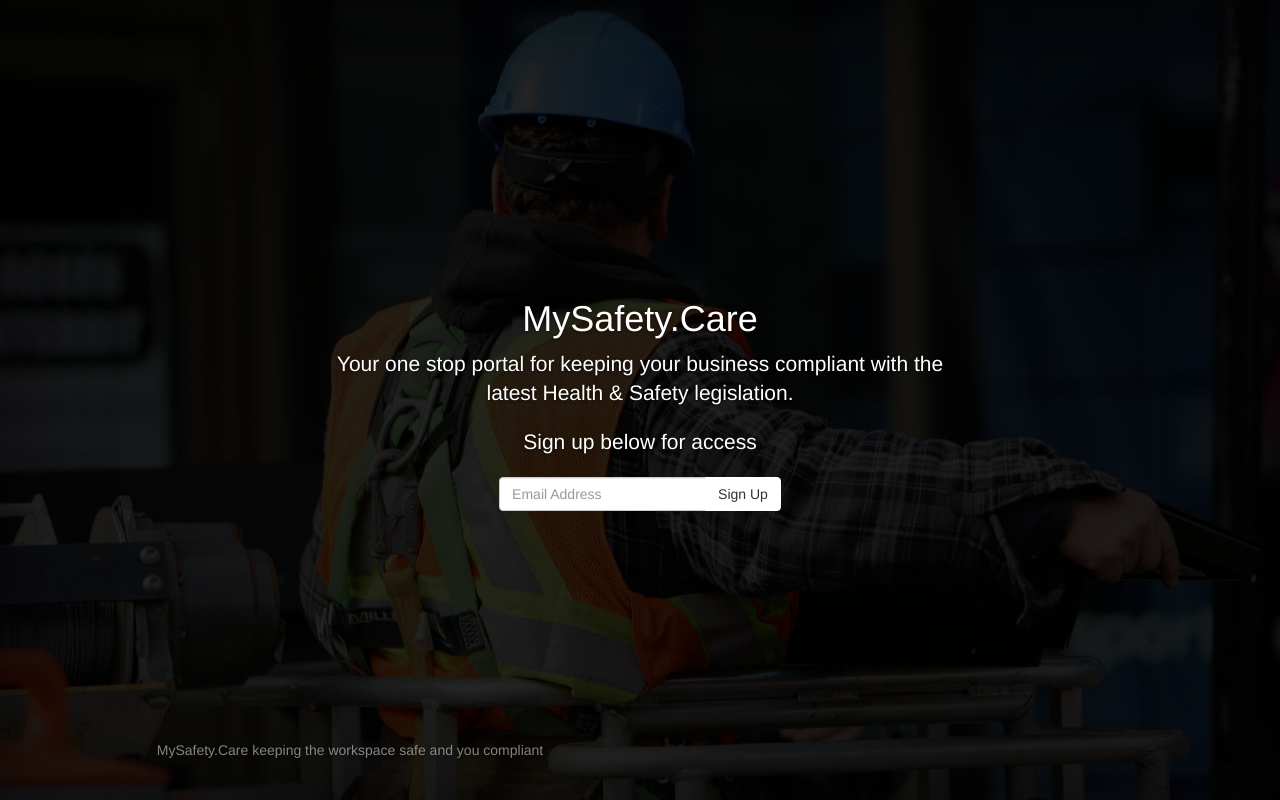
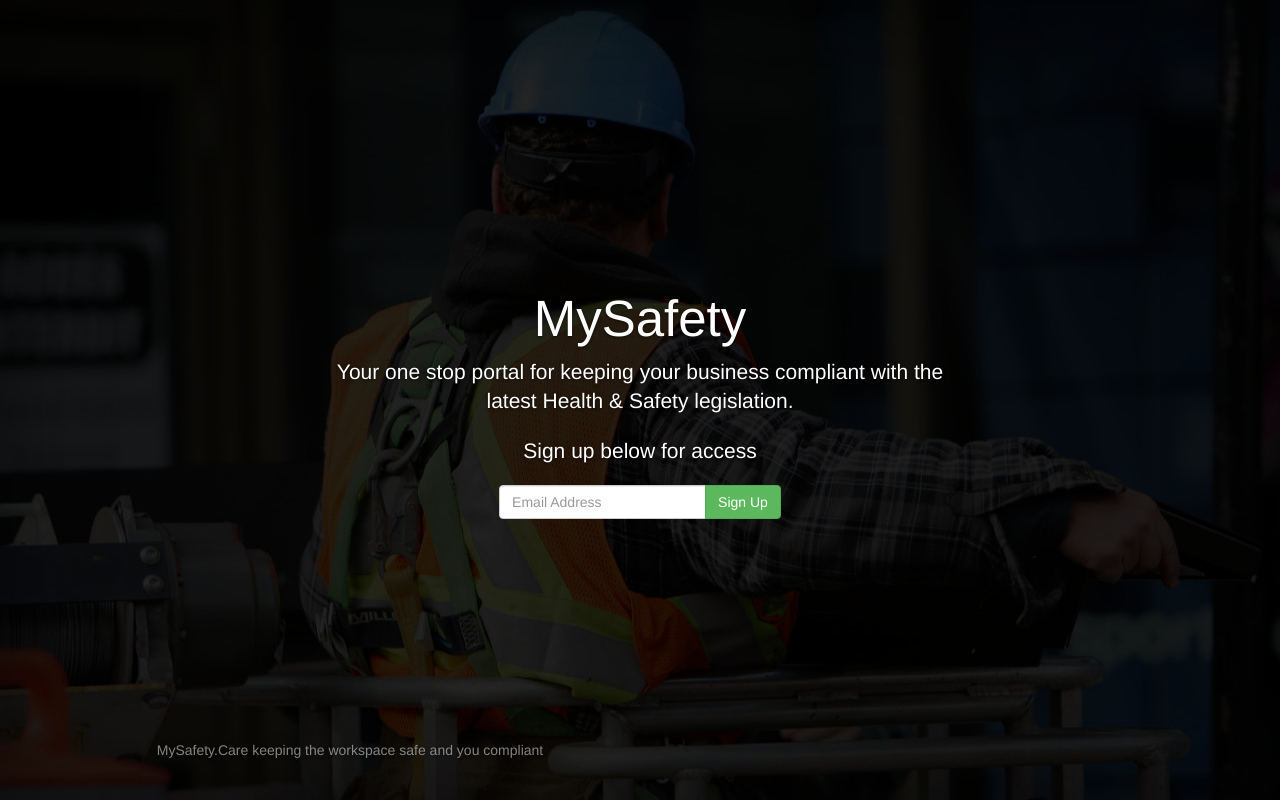
Before and after one commit to WasteCare/WasteCare.github.io, a plain HTML site: page index.html in a window 1280 px wide. Drawn offline with nearby package versions, Linux system fonts and the light colour scheme.

Commit message:
formatting

```diff
--- a/css/site.css
+++ b/css/site.css
@@ -9,15 +9,6 @@ a:hover {
   color: #fff;
 }
 
-/* Custom default button */
-.btn-default,
-.btn-default:hover,
-.btn-default:focus {
-  color: #333;
-  text-shadow: none; /* Prevent inheritance from `body` */
-  background-color: #fff;
-  border: 1px solid #fff;
-}
 
 
 /*
@@ -33,6 +24,10 @@ body {
   color: #fff;
   text-align: center;
   text-shadow: 0 1px 3px rgba(0,0,0,.5);
+}
+
+h1 {
+    font-size: 51px;
 }
 
 /* Extra markup and styles for table-esque vertical and horizontal centering */
--- a/index.html
+++ b/index.html
@@ -40,7 +40,7 @@
           </div>
 
           <div class="inner cover">
-            <h1 class="cover-heading">MySafety.Care</h1>
+            <h1 class="cover-heading">MySafety</h1>
             <p class="lead">Your one stop portal for keeping your business compliant with the latest Health &amp; Safety legislation.</p>
             <p class="lead">Sign up below for access</p>
             <p class="lead">
@@ -48,7 +48,7 @@
                     <div class="input-group">
                     <input type="email" class="form-control" placeholder="Email Address">
                     <span class="input-group-btn">
-                        <button class="btn btn-default" type="button">Sign Up</button>
+                        <button class="btn btn-default btn-success" type="button">Sign Up</button>
                     </span>
                     </div><!-- /input-group -->
               </div>
```
